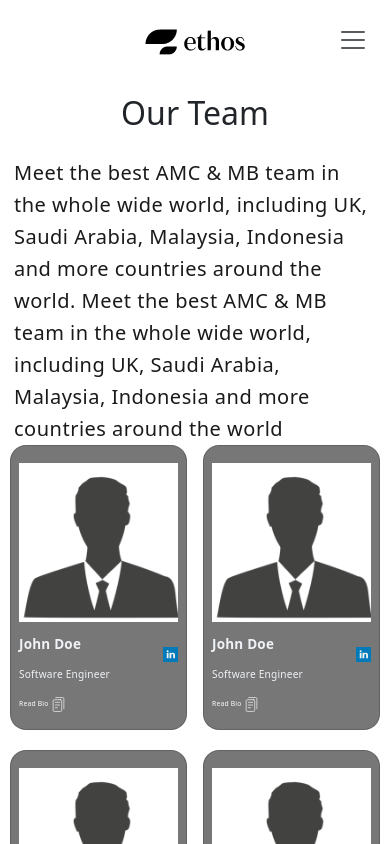
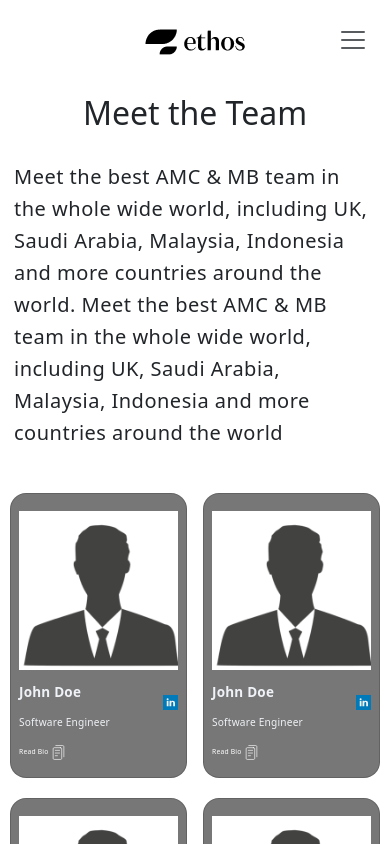
Before and after one commit to ahsan-usman07/ventures-sample, an Angular app: page /team-1 in a window 390 px wide. Shown: the top 844 px of the page. Built offline with nearby package versions, Linux system fonts and the light colour scheme.

Commit message:
team page

```diff
--- a/src/app/main-team/main-team.component.html
+++ b/src/app/main-team/main-team.component.html
@@ -1,7 +1,7 @@
 <div class="team-container">
     <section class="meet-the-team-container" id="meetTeamContainer">
         <div class="text-center">
-            <h2 class="team-title" id="teamTitle">Our Team</h2>
+            <h2 class="team-title" id="teamTitle">Meet the Team</h2>
             <p class="team-description" id="teamDescription">
                 Meet the best AMC & MB team in the whole wide world, including UK, Saudi Arabia, Malaysia, Indonesia and
                 more countries around the world. Meet the best AMC & MB team in the whole wide world, including UK,
@@ -11,13 +11,11 @@
     </section>
 
     <section class="meet-leadership-container" id="leadershipContainer">
-        <div>
             <div class="row">
                 <div class="col-6 col-md-6 col-lg-4 card-gap d-flex justify-content-center"
                     *ngFor="let member of teamMembers">
                     <app-team-member-card [member]="member"></app-team-member-card>
                 </div>
             </div>
-        </div>
     </section>
 </div>
--- a/src/app/main-team/main-team.component.scss
+++ b/src/app/main-team/main-team.component.scss
@@ -1,40 +1,45 @@
 .team-container {
-    margin: 40px 52px 40px 52px;
+    margin: 54px 52px 40px 52px;
 }
 
 /* Styles for the Meet the Team section */
 
 .team-title {
-    font-size: 50px;
+    font-size: 60px;
     font-style: normal;
-    font-weight: 800;
+    font-weight: 600;
+    padding: 0 15px 0 15px;
     line-height: 72px;
+    text-align: left;
     position: relative;
+    margin-bottom: 24px;
     z-index: 10;
-    background-color: white; /* To avoid text overlap */
+    background-color: white;
 }
 
 .team-description {
     font-size: 28px;
     font-style: normal;
-    font-weight: 500;
-    color: #1a1a1a;
-    line-height: 32px;
-    padding: 0 160px 0 160px;
+    font-weight: 400;
+    line-height: 44px;
+    padding: 0 15px 0 15px;
     word-break: break-word;
+    text-align: left;
     position: relative;
     z-index: 10;
-    background-color: white; /* To avoid text overlap */
+    background-color: white;
 }
 
 .meet-leadership-container {
-    background-color: white; /* Ensure solid background to cover text below */
+    background-color: white;
+    /* Ensure solid background to cover text below */
     position: relative;
+    margin-top: 44px;
 }
 
 
 /* Styles for the Ethos Invest Team section */
-.ethos-invest-team-title{
+.ethos-invest-team-title {
     margin-top: 44px;
 }
 
@@ -78,24 +83,12 @@
     }
 }
 
-::ng-deep .popupBackdropClass{
+::ng-deep .popupBackdropClass {
     background: rgba(0, 0, 0, .32);
 }
 
-
 /* For Responsiveness */
 
-@media (max-width: 992px) {
-    .team-description {
-        padding: 0 100px 0 100px;
-    }
-}
-
-@media (max-width: 768px) {
-    .team-description {
-        padding: 0 75px 0 75px;
-    }
-}
 
 @media screen and (max-width: 576px) {
     .team-container {
@@ -112,13 +105,17 @@
         font-style: normal;
         font-weight: 500;
         line-height: 72px;
+        margin-bottom: 12px;
+        text-align: center;
+        padding: 0;
     }
 
     .team-description {
         font-size: 20px;
         font-style: normal;
         font-weight: 400;
-        line-height: 32px; /* 160% */
+        line-height: 32px;
+        /* 160% */
         letter-spacing: 0.5px;
         padding: 0;
         text-align: left;
@@ -142,7 +139,8 @@
             border-bottom-right-radius: 0px;
         }
     }
-    ::ng-deep .popupBackdropClass{
+
+    ::ng-deep .popupBackdropClass {
         background-color: rgba(0, 58, 136, 0.4);
     }
 }
--- a/src/app/main-team/main-team.component.ts
+++ b/src/app/main-team/main-team.component.ts
@@ -38,11 +38,28 @@ export class MainTeamComponent implements OnInit, AfterViewInit {
       trigger: teamTitle,
       start: 'top top',
       endTrigger: leadershipContainer,
-        end: '+=99999',
+      end: 'top top', // Adjust the end point to when the leadership container starts overlapping
       pin: true,
-        pinSpacing: false
+      pinSpacing: false,
+      onUpdate: (self) => {
+        const progress = self.progress;
+        if (progress >= 0.9) { // Adjust this value based on when you want the fade to start
+          gsap.to(teamTitle, {
+            opacity: 0,
+            duration: 1, // Duration of the fade-out
+            ease: 'power1.out',
+          });
+        } else {
+          gsap.to(teamTitle, {
+            opacity: 1,
+            duration: 1,
+            ease: 'power1.out',
           });
         }
+      }
+    });
+  }
+
 
   toggleAnswerState() {
     this.answerState = this.answerState === 'hidden' ? 'visible' : 'hidden';
```
Lines whose indentation alone changed are shown as unchanged.
